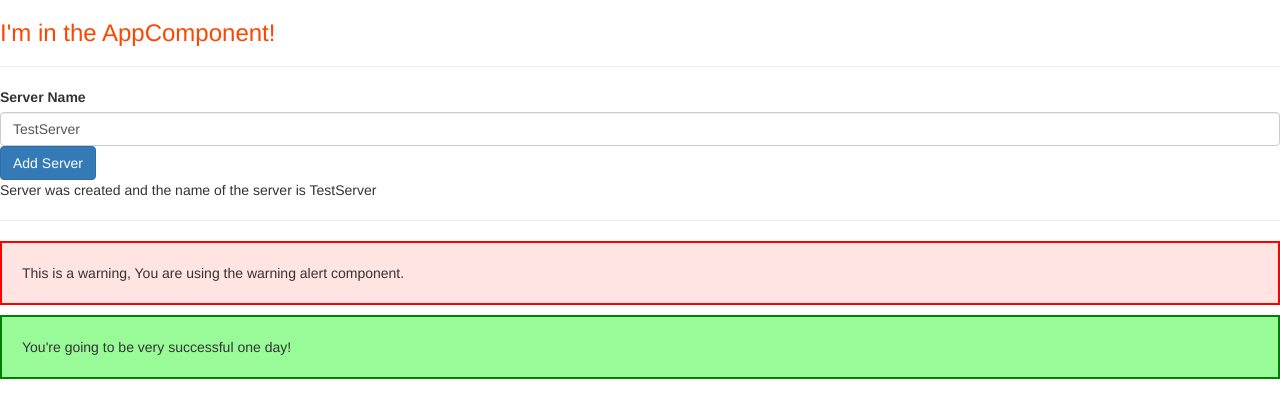
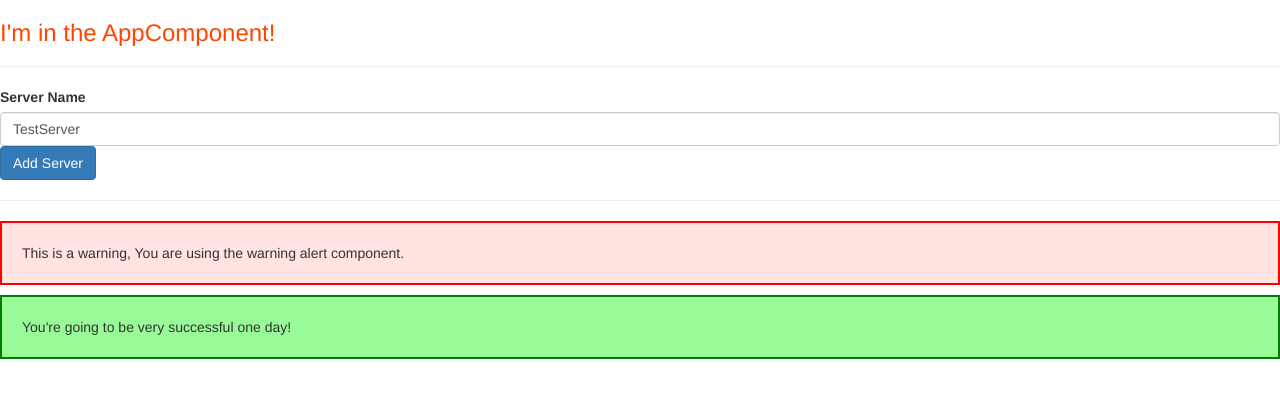
Before and after one commit to D-Coder135/First-App-Angular, an Angular app: page / in a window 1280 px wide. Shown: the top 418 px of the page. Built offline with nearby package versions, Linux system fonts and the light colour scheme.

Commit message:
use the directive ngIf inside the p tag

```diff
--- a/src/app/servers/servers.component.html
+++ b/src/app/servers/servers.component.html
@@ -4,7 +4,7 @@
 <button (click)="onCreateServer()" [disabled]="!allowNewServer" class="btn btn-primary">Add Server</button>
 <!--<p>{{serverName}}</p>-->
 <!--<p>{{serverCreationStatus}}</p>-->
-<p>Server was created and the name of the server is {{serverName}}</p>
+<p *ngIf="serverCreated">Server was created and the name of the server is {{serverName}}</p>
 <!--<app-server></app-server>-->
 <!--<app-server></app-server>-->
 
```
